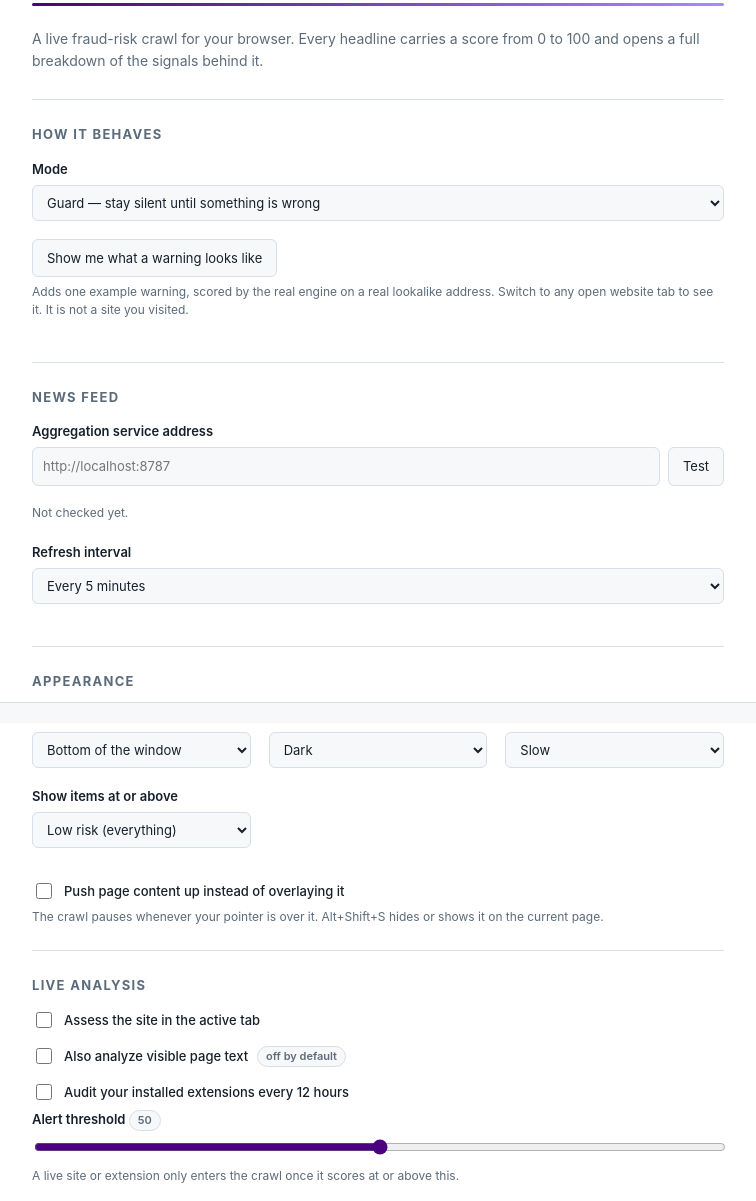
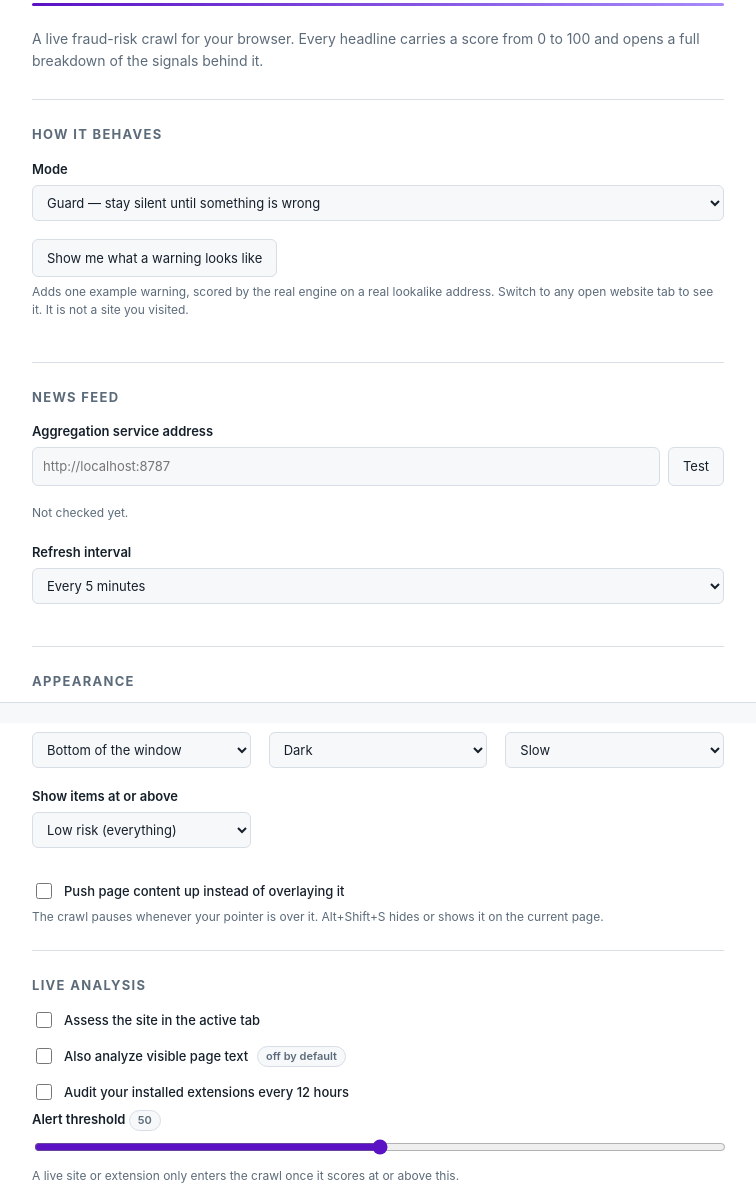
Before and after one commit to danlandeck/sheepdog, a browser extension: page extension/src/options/options.html in a window 1280 px wide. Shown: the part 77-1278 px from the top of the page, without its empty margins (262-1018 px from the left). Drawn offline with Linux system fonts and the light colour scheme.

Commit message:
Update options.css

```diff
--- a/extension/src/options/options.css
+++ b/extension/src/options/options.css
@@ -1,9 +1,9 @@
 :root {
-  --bg: #0b0f14; --bg2: #121922; --fg: #e6edf3; --dim: #8b98a5; --line: #223041; --accent: #A78BFA; --brand: #4B0082;
+  --bg: #0b0f14; --bg2: #121922; --fg: #e6edf3; --dim: #8b98a5; --line: #223041; --accent: #A78BFA; --brand: #5B12C4;
   color-scheme: dark;
 }
 @media (prefers-color-scheme: light) {
-  :root { --bg: #fff; --bg2: #f6f8fa; --fg: #16202b; --dim: #5c6b7a; --line: #d7dee6; --accent: #4B0082; --brand: #4B0082; color-scheme: light; }
+  :root { --bg: #fff; --bg2: #f6f8fa; --fg: #16202b; --dim: #5c6b7a; --line: #d7dee6; --accent: #5B12C4; --brand: #5B12C4; color-scheme: light; }
 }
 * { box-sizing: border-box; }
 body { margin: 0; background: var(--bg); color: var(--fg); font: 14px/1.55 -apple-system, BlinkMacSystemFont, "Segoe UI", Roboto, Arial, sans-serif; }
@@ -12,7 +12,7 @@ h1 { font-size: 22px; margin: 0 0 6px; letter-spacing: -.01em; }
 .wordmark { display: flex; align-items: center; gap: 10px; margin-bottom: 6px; }
 .wordmark img { width: 32px; height: 32px; }
 .wordmark h1 { margin: 0; }
-.rule { height: 3px; background: linear-gradient(90deg, #4B0082 0%, #A78BFA 100%); border-radius: 2px; margin: 0 0 22px; }
+.rule { height: 3px; background: linear-gradient(90deg, #5B12C4 0%, #A78BFA 100%); border-radius: 2px; margin: 0 0 22px; }
 h2 { font-size: 13px; text-transform: uppercase; letter-spacing: .1em; color: var(--dim); margin: 0 0 14px; }
 .lede { color: var(--dim); margin: 0 0 28px; }
 section { border-top: 1px solid var(--line); padding: 24px 0; }
```
